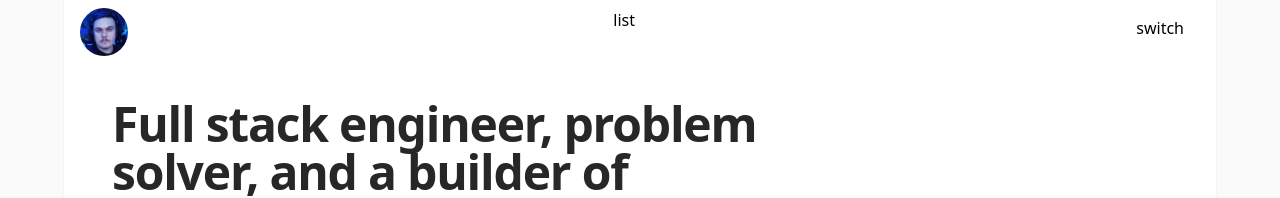
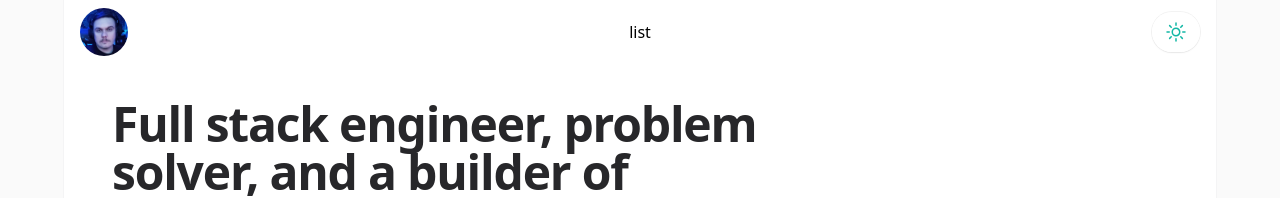
Before and after one commit to ckeller22/portfolio-v3, a React (Vite) app: page / in a window 1280 px wide. Shown: the top 198 px of the page. Built offline with nearby package versions, Linux system fonts and the light colour scheme.

Commit message:
feat: update button to icon, add tw prettier plugin for class format

```diff
--- a/package.json
+++ b/package.json
@@ -11,6 +11,7 @@
     "test": "vitest"
   },
   "dependencies": {
+    "@heroicons/react": "^2.0.18",
     "react": "^18.2.0",
     "react-dom": "^18.2.0",
     "uuid": "^9.0.1"
@@ -42,6 +43,7 @@
     "lint-staged": "^15.0.2",
     "postcss": "^8.4.31",
     "prettier": "^3.0.3",
+    "prettier-plugin-tailwindcss": "^0.5.6",
     "tailwindcss": "^3.3.4",
     "typescript": "^5.0.2",
     "vite": "^4.4.5",
--- a/src/components/nav/NavBar.tsx
+++ b/src/components/nav/NavBar.tsx
@@ -1,4 +1,5 @@
 import { useCallback, useEffect, useState } from 'react';
+import { MoonIcon, SunIcon } from '@heroicons/react/24/outline';
 import portrait from '../../images/portrait.jpg';
 
 import {
@@ -49,11 +50,11 @@ function NavBar() {
 
     // If not, check if OS has preference and use that.
     const prefersDarkMode = window.matchMedia(
-      '(prefers-color-scheme: dark)'
+      '(prefers-color-scheme: dark)',
     ).matches;
 
     const prefersLightMode = window.matchMedia(
-      '(prefers-color-scheme: light)'
+      '(prefers-color-scheme: light)',
     ).matches;
 
     if (prefersDarkMode) {
@@ -79,10 +80,12 @@ function NavBar() {
     toggleTheme();
   };
 
+  const iconClasses = 'h-6 w-6';
+
   return (
     <div className="flex">
       <div className="mx-auto w-full max-w-7xl lg:px-8">
-        <div className="flex flex-row justify-between px-4 sm:px-8 lg:px-12 py-2 ">
+        <div className="flex flex-row items-center justify-between px-4 py-2 sm:px-8 lg:px-12 ">
           <div className="flex flex-shrink-0 items-center">
             <img
               className="h-12 w-12 rounded-full"
@@ -96,10 +99,14 @@ function NavBar() {
               data-testid="theme-button"
               type="button"
               aria-label="switch"
-              className="py-2 px-4 text-black  dark:text-white"
+              className="relative rounded-full bg-white/90 px-3 py-2 text-teal-500 shadow-sm ring-1 ring-zinc-900/5 backdrop-blur hover:text-zinc-300  focus:outline-none focus:ring-2 focus:ring-white focus:ring-offset-2 focus:ring-offset-zinc-800 dark:bg-zinc-800/90 dark:text-zinc-500 dark:shadow-none dark:ring-zinc-300/20"
               onClick={handleClick}
             >
-              switch
+              {currentTheme === Theme.Dark ? (
+                <MoonIcon className={iconClasses} />
+              ) : (
+                <SunIcon className={iconClasses} />
+              )}
             </button>
           </div>
         </div>
```
Also changed, not shown: .prettierrc.cjs, 1 other file (tests, documents, lock files or other folders).
